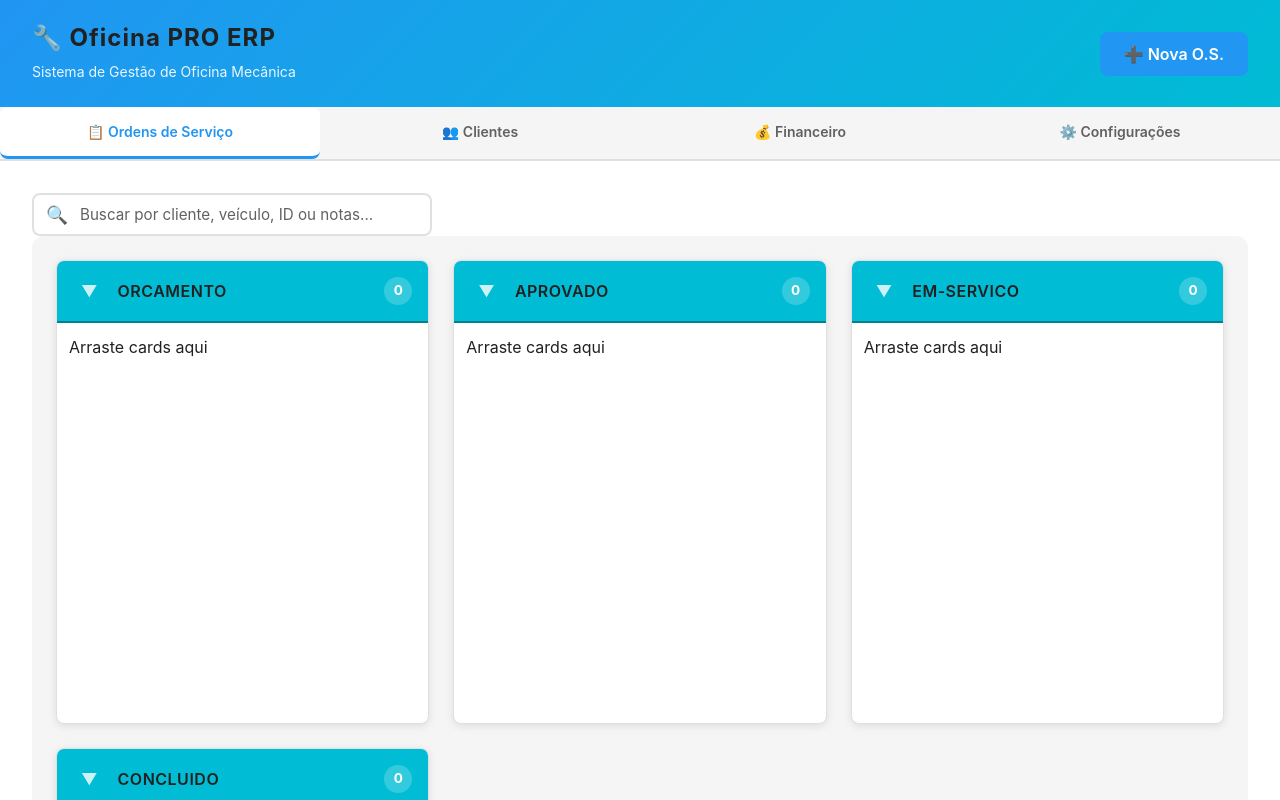
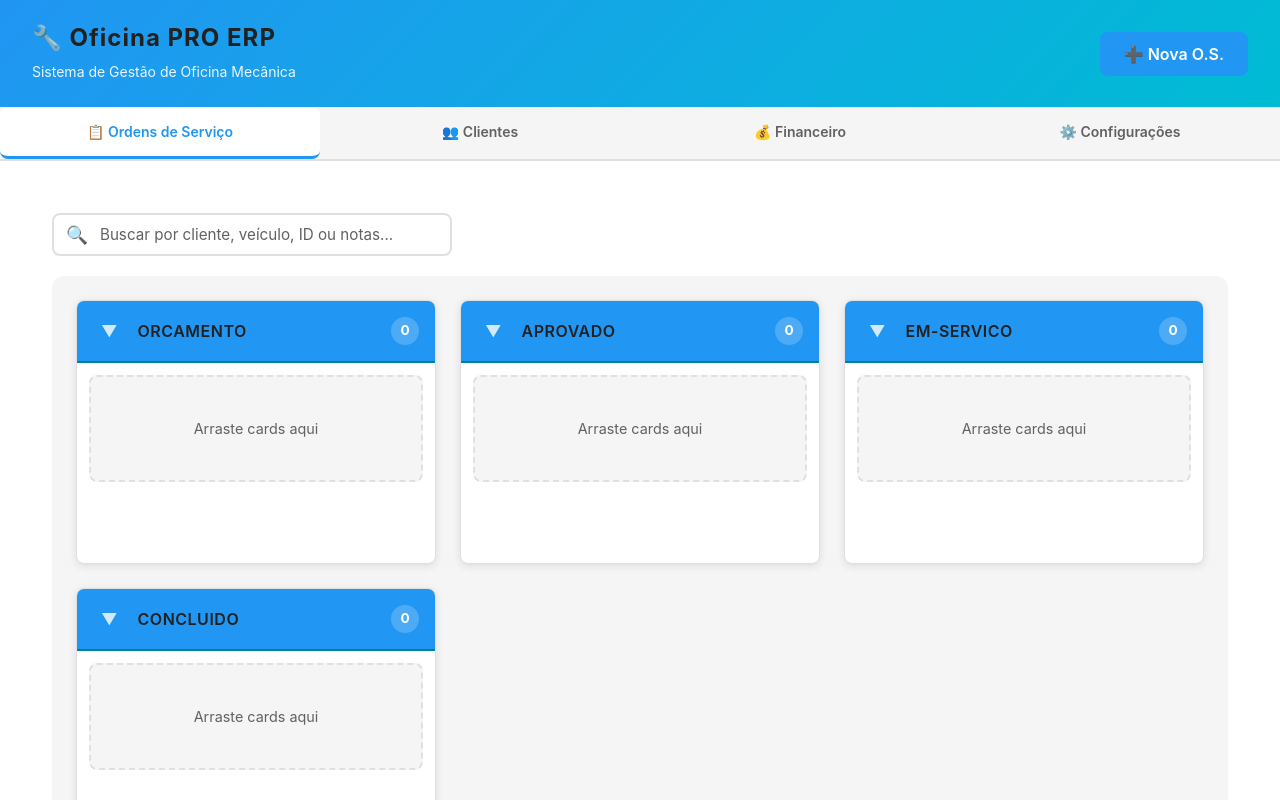
Before and after one commit to hiraokagabriel/oficina-pro-whitepaper, a React (Vite) app: page / in a window 1280 px wide. Built offline with nearby package versions, Linux system fonts and the light colour scheme.

Commit message:
style: Add SearchBar and Print button styles to Kanban

```diff
--- a/src/styles/KanbanBoard.css
+++ b/src/styles/KanbanBoard.css
@@ -1,3 +1,42 @@
+/* Kanban Container */
+.kanban-container {
+  display: flex;
+  flex-direction: column;
+  gap: 20px;
+  padding: 20px;
+  height: 100%;
+}
+
+/* Toolbar with Search */
+.kanban-toolbar {
+  display: flex;
+  align-items: center;
+  gap: 15px;
+  flex-wrap: wrap;
+}
+
+.search-results {
+  padding: 8px 16px;
+  background: var(--primary-color);
+  color: white;
+  border-radius: 20px;
+  font-size: 0.9rem;
+  font-weight: 500;
+  animation: fadeIn 0.3s ease;
+}
+
+@keyframes fadeIn {
+  from {
+    opacity: 0;
+    transform: scale(0.95);
+  }
+  to {
+    opacity: 1;
+    transform: scale(1);
+  }
+}
+
+/* Kanban Board */
 .kanban-board {
   display: grid;
   grid-template-columns: repeat(auto-fit, minmax(320px, 1fr));
@@ -29,7 +68,7 @@
   align-items: center;
   gap: 0.75rem;
   padding: 1rem;
-  background: var(--accent-color);
+  background: var(--primary-color);
   color: white;
   border-bottom: 2px solid var(--accent-dark);
 }
@@ -82,12 +121,25 @@
 }
 
 .kanban-droppable.dragging-over {
-  background-color: var(--accent-light);
+  background-color: rgba(33, 150, 243, 0.1);
+}
+
+.kanban-empty {
+  display: flex;
+  align-items: center;
+  justify-content: center;
+  padding: 40px 20px;
+  color: var(--text-secondary);
+  font-size: 0.9rem;
+  text-align: center;
+  border: 2px dashed var(--border-color);
+  border-radius: 8px;
+  background: var(--bg-secondary);
 }
 
 .kanban-card {
   background: white;
-  border: 1px solid var(--border-light);
+  border: 1px solid var(--border-color);
   border-radius: 6px;
   padding: 1rem;
   cursor: grab;
@@ -99,7 +151,11 @@
 .kanban-card:hover {
   transform: translateY(-2px);
   box-shadow: 0 4px 8px rgba(0, 0, 0, 0.1);
-  border-color: var(--accent-color);
+  border-color: var(--primary-color);
+}
+
+.kanban-card:hover .kanban-card-print {
+  opacity: 1;
 }
 
 .kanban-card.dragging {
@@ -117,7 +173,7 @@
 }
 
 .kanban-card-header strong {
-  color: var(--text-dark);
+  color: var(--text-primary);
   font-size: 0.95rem;
   white-space: nowrap;
   overflow: hidden;
@@ -126,7 +182,7 @@
 }
 
 .kanban-card-id {
-  color: var(--text-light);
+  color: var(--text-secondary);
   font-size: 0.75rem;
   font-family: monospace;
   margin-left: 0.5rem;
@@ -143,7 +199,7 @@
 }
 
 .kanban-card-items {
-  color: var(--text-light);
+  color: var(--text-secondary);
   font-size: 0.8rem;
   margin-bottom: 0.5rem;
 }
@@ -163,6 +219,38 @@
   opacity: 0.6;
 }
 
+/* Print Button */
+.kanban-card-print {
+  position: absolute;
+  bottom: 0.5rem;
+  right: 0.5rem;
+  background: var(--primary-color);
+  color: white;
+  border: none;
+  border-radius: 50%;
+  width: 36px;
+  height: 36px;
+  display: flex;
+  align-items: center;
+  justify-content: center;
+  cursor: pointer;
+  font-size: 1.2rem;
+  opacity: 0;
+  transition: all 0.2s ease;
+  box-shadow: 0 2px 8px rgba(0, 0, 0, 0.2);
+  z-index: 10;
+}
+
+.kanban-card-print:hover {
+  background: #1976d2;
+  transform: scale(1.1);
+  box-shadow: 0 4px 12px rgba(0, 0, 0, 0.3);
+}
+
+.kanban-card-print:active {
+  transform: scale(0.95);
+}
+
 /* Responsive */
 @media (max-width: 1024px) {
   .kanban-board {
@@ -176,10 +264,15 @@
   }
 }
 
-@media (max-width: 640px) {
+@media (max-width: 768px) {
+  .kanban-container {
+    padding: 15px;
+  }
+
   .kanban-board {
     grid-template-columns: 1fr;
     overflow-x: visible;
+    padding: 1rem;
   }
 
   .kanban-column {
@@ -190,4 +283,19 @@
     min-height: 200px;
     max-height: 400px;
   }
+
+  .kanban-card-print {
+    opacity: 1; /* Always visible on mobile */
+  }
+
+  .search-results {
+    font-size: 0.85rem;
+  }
 }
+
+@media (max-width: 640px) {
+  .kanban-toolbar {
+    flex-direction: column;
+    align-items: stretch;
+  }
+}
```
